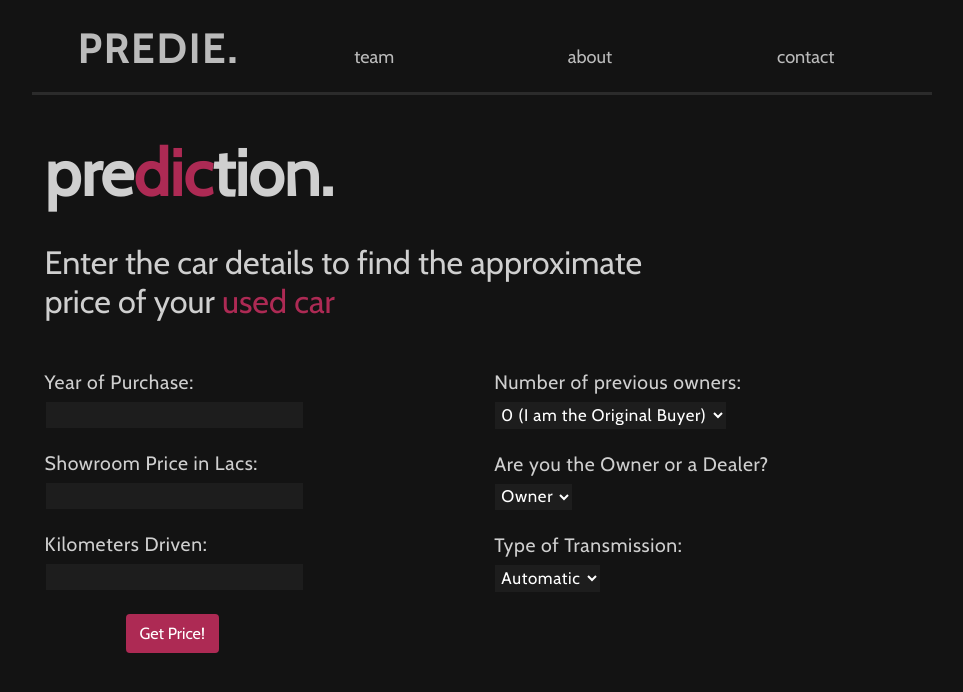
After one commit to akshitsarin/PREDIE-capstone-project, a Django app: page /predict/ in a window 1280 px wide. The commit adds this page. Shown: the top 692 px of the page, without its empty margins (158-1121 px from the left). Run offline with Django 3.2, Linux system fonts and the light colour scheme; some libraries are stand-ins or nearby versions.

Commit message:
added input page; dummy model; dockerfile

```diff
--- a/predictor/views.py
+++ b/predictor/views.py
@@ -13,3 +13,9 @@ def contact_view(request, *args, **keywordargs):
 
 def team_view(request, *args, **keywordargs):
 	return render(request, 'team.html', {})
+
+def predict_view(request, *args, **keywordargs):
+	return render(request, 'predict.html', {})
+
+def result_view(request, *args, **keywordargs):
+	return render(request, 'result.html', {})
--- a/price_pred/urls.py
+++ b/price_pred/urls.py
@@ -1,7 +1,7 @@
 from django.contrib import admin
 from django.urls import path, include
 
-from predictor.views import welcome_view, about_view, contact_view, team_view
+from predictor.views import welcome_view, about_view, contact_view, team_view, predict_view, result_view
 from register.views import register
 
 urlpatterns = [
@@ -11,5 +11,7 @@ urlpatterns = [
   path('register/', register, name='register'),
   path('team/', team_view),
   path('about/', about_view),
-  path('contact/', contact_view)
+  path('contact/', contact_view),
+  path('predict/', predict_view),
+  path('result/', result_view)
 ]
--- /dev/null
+++ b/templates/predict.html
@@ -0,0 +1,107 @@
+{% extends "base.html" %} {% block content %}
+
+<style>
+	h4 {
+		padding-top: 1.2em;
+		letter-spacing: 0.8px;
+	}
+
+	input, select{
+		color: white;
+		background-color: rgb(29, 29, 29);
+		border-style: solid !important;
+		border-color: #131313;
+		padding: 4px;
+		font-size: 1em;
+	}
+
+	input {
+		width: 20em;
+	}
+
+	input:focus {
+        outline: none !important;
+    }
+
+	select {
+		font-size: 1.3em;
+		letter-spacing: 0.8px;
+	}
+
+	#submit {
+		margin-top: 1.4em;
+		margin-left: 5em;
+	}
+
+	#submit{
+		background-color: #ad2a54;
+        color: white;
+	}
+
+	#submit:hover{
+		background-color: #811b3b;
+	}
+</style>
+
+<div class="container" style="margin-top: 3em;">
+	<h1 style="font-size: 80px;">
+		<strong>pre<span style=" color: #ad2a54;">dic</span>tion.
+		</strong>
+	</h1>
+	<h1 style="margin-top: 1em;">
+		Enter the car details to find the approximate<br> price of your
+		<span style=" color: #ad2a54;">used car</span>
+	</h1>
+</div>
+
+<form action="/result/" method="POST">
+{% csrf_token %}
+
+<div class="container" style="margin-top: 2em;">
+	<div class="row">
+			<div class="col-6">
+				<h4>Year of Purchase:</h4>
+				<input id="year-of-purchase" required="required" type="number">
+				<br>
+
+				<h4>Showroom Price in Lacs:</h4>
+				<input id="showroom-price" required="required" type="number">
+				<br>
+
+				<h4>Kilometers Driven:</h4>
+				<input id="dist-driven" required="required" type="number">
+				<br>
+
+				<button type="submit" id="submit" class="btn btn-lg">
+					Get Price!
+				</button>
+			</div>
+
+			<div class="col-6">
+				<h4>Number of previous owners:</h4>
+				<select id="prev-owners" required="required">
+					<option value="Zero">0 (I am the Original Buyer)</option>
+					<option value="One">1 (2nd Hand)</option>
+					<option value="Two">2 (3rd Hand)</option>
+				</select>
+				<br>
+
+				<h4>Are you the Owner or a Dealer?</h4>
+				<select id="seller-type" required="required">
+					<option value="Owner">Owner</option>
+					<option value="Dealer">Dealer</option>
+				</select>
+				<br>
+
+				<h4>Type of Transmission:</h4>
+				<select id="trans_type" required="required">
+					<option value="Automatic">Automatic</option>
+					<option value="Manual">Manual</option>
+				</select>
+				<br>
+			</div>
+	</div>
+</div>
+</form>
+
+{% endblock %}
```
Also changed, not shown: requirements.txt (added, +31 -0 lines), templates/result.html (added, +27 -0 lines), templates/team.html (+11 -1 lines), templates/welcome.html (+30 -10 lines), db.sqlite3, templates/contact.html (indentation only), 3 other files.
